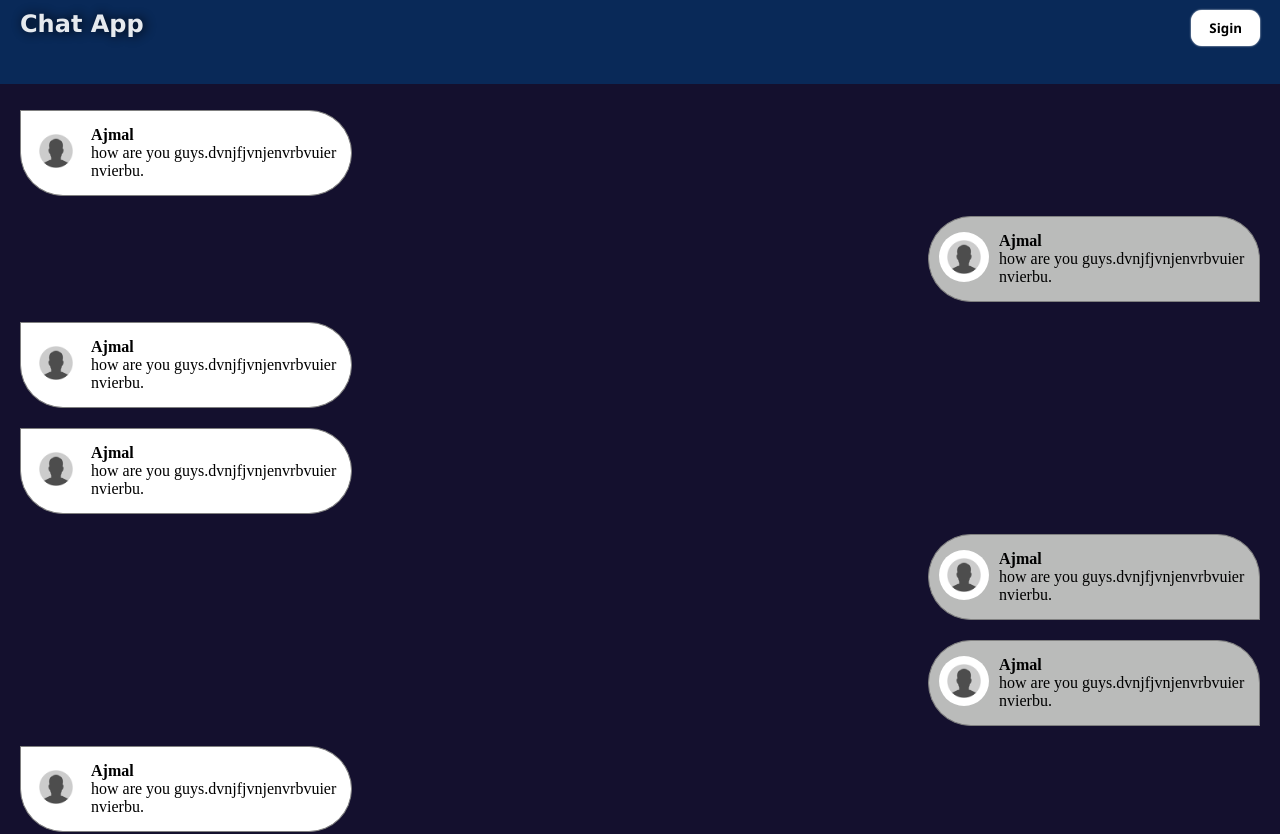
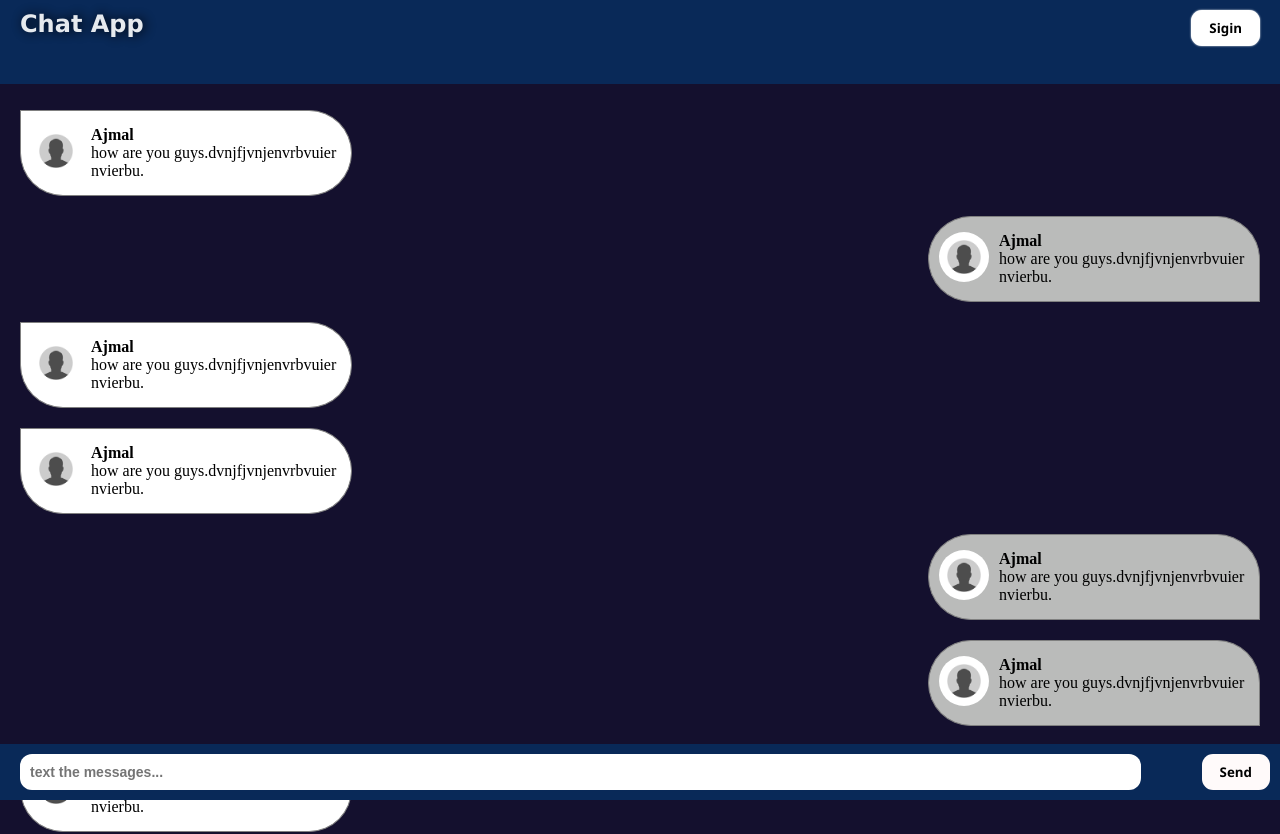
Before and after one commit to ajmalgithubm/chat-app, a React (Create React App) app: page / in a window 1280 px wide. Shown: the top 834 px of the page. Built offline with nearby package versions, Linux system fonts and the light colour scheme.

Commit message:
Input Page for add meassage is added

```diff
--- a/src/App.js
+++ b/src/App.js
@@ -2,12 +2,13 @@ import MessageList from "./Components/MessageList/MessageList";
 import NavBar from "./Components/NavBar/NavBar";
 import SendMessage from "./Components/SendMessage/SendMessage";
 import Sigin from "./Components/Sigin/Sigin";
+import ChatPage from "./Pages/ChatPage/ChatPage";
+import SiginPage from "./Pages/SiginPage/SiginPage";
 
 function App() {
   return (
     <div className="App">
-      <NavBar />
-      <MessageList/>
+      <ChatPage/>
     </div>
   );
 }
--- a/src/Components/SendMessage/SendMessage.css
+++ b/src/Components/SendMessage/SendMessage.css
@@ -2,15 +2,22 @@
     display: flex;
     justify-content: space-between;
     background-color: rgb(9, 41, 88);
-    padding: 10px 20px;
+    padding: 10px 10px;
+    position: fixed;
+    bottom: 0;
+    left: 0;
+    width: 100%;
+    box-sizing: border-box;
+    /* Ensures padding and border are included in the width calculation */
 }
 
 .send-message-input {
-    width: 90%;
+    flex-grow: 1;
+    padding: 0 10px;
 }
 
 .send-message-input input {
-    width: 100%;
+    width: 94%;
     padding: 10px;
     border-radius: 12px;
     border: none;
@@ -24,10 +31,21 @@
     border: none;
     padding: 9px 18px;
     background-color: rgb(255, 255, 255);
-    color: rgb(5, 5, 5);
+    color: rgb(0, 0, 0);
     font-weight: 600;
     border-radius: 11px;
     font-family: 'Segoe UI', Tahoma, Geneva, Verdana, sans-serif;
     box-shadow: 0 0 0px white;
     cursor: pointer;
+    background-color: rgb(255, 250, 250);
 }
+
+/* Media query for smaller screens */
+/* Other CSS styles here */
+
+/* Media query for screens with a width of 400 pixels or less */
+@media (max-width: 30px) {
+    .message-container {
+        max-width: 100%;
+    }
+}
--- a/src/Components/Sigin/Sigin.css
+++ b/src/Components/Sigin/Sigin.css
@@ -14,6 +14,5 @@
         font-weight: 600;
         border-radius: 11px;
         font-family: 'Segoe UI', Tahoma, Geneva, Verdana, sans-serif;
-        box-shadow: 0 0 1px white;
         cursor: pointer;
 }
--- /dev/null
+++ b/src/Pages/ChatPage/ChatPage.js
@@ -0,0 +1,16 @@
+import React from 'react'
+import NavBar from '../../Components/NavBar/NavBar'
+import MessageList from '../../Components/MessageList/MessageList'
+import SendMessage from '../../Components/SendMessage/SendMessage'
+
+function ChatPage() {
+  return (
+    <div>
+      <NavBar/>
+      <MessageList/>
+      <SendMessage/>
+    </div>
+  )
+}
+
+export default ChatPage
--- /dev/null
+++ b/src/Pages/SiginPage/SiginPage.js
@@ -0,0 +1,14 @@
+import React from 'react'
+import Sigin from '../../Components/Sigin/Sigin'
+import NavBar from '../../Components/NavBar/NavBar'
+
+function SiginPage() {
+  return (
+    <div>
+      <NavBar/>
+      <Sigin/>
+    </div>
+  )
+}
+
+export default SiginPage
```
Also changed, not shown: src/Pages/ChatPage/ChataPage.css (added), src/Pages/SiginPage/SiginPage.css (added).
